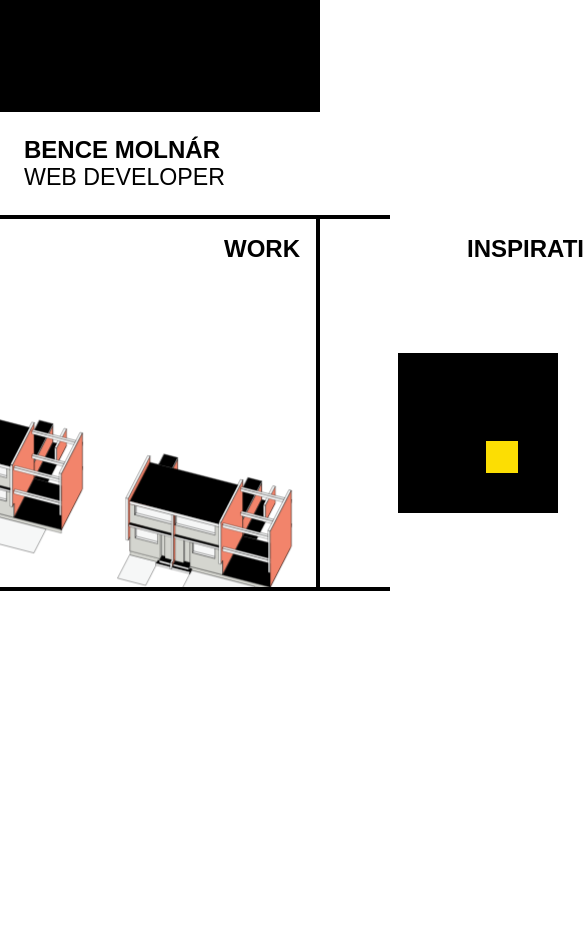
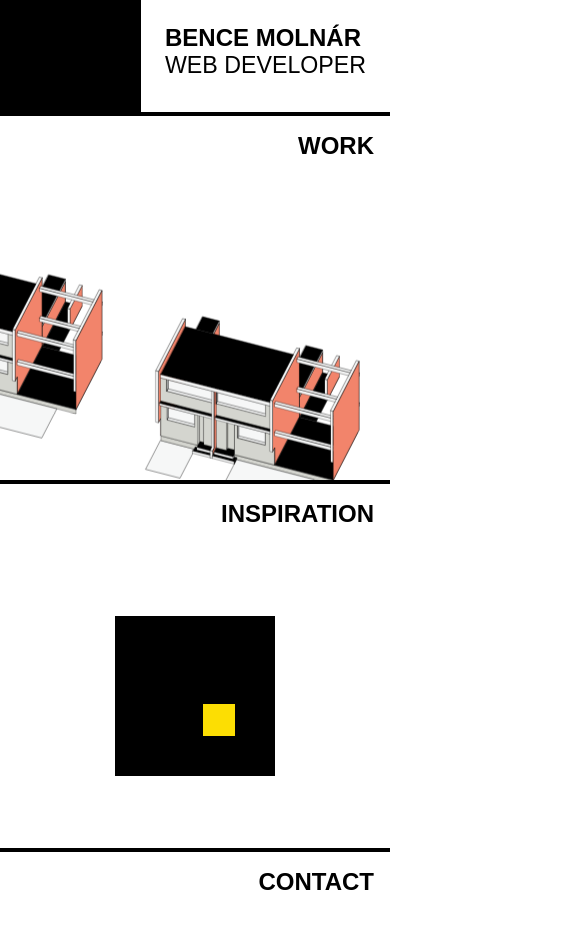
Before and after one commit to bencemol/bmolnar.dev, a SvelteKit app: page / in a window 390 px wide. Shown: the top 928 px of the page, 585 px wide, since content can reach past the window. Before the commit the page ends 844 px from the top, so only its background shows below. Built offline with nearby package versions, Linux system fonts and the light colour scheme; a web font is replaced by a local one.

Commit message:
make it responsive

```diff
--- a/src/lib/Header.svelte
+++ b/src/lib/Header.svelte
@@ -1,6 +1,6 @@
 <header>
   <section class="gutter"></section>
-  <section class="m-24">
+  <section class="title m-24">
     <h1>Bence Molnár</h1>
     <h2 class="job-title">Web Developer</h2>
   </section>
@@ -8,16 +8,23 @@
 
 <style>
   header {
-    border-bottom: solid var(--border-width) var(--border-color);
     display: flex;
-    flex-wrap: wrap;
-    align-items: center;
+    align-items: stretch;
     text-transform: uppercase;
   }
 
+  .title {
+    flex-shrink: 1;
+  }
+
   .gutter {
-    height: 7rem;
-    width: min(20rem, 100vw);
+    min-height: 7rem;
+    width: 20rem;
+    flex-shrink: 0;
+    flex-grow: 1;
+    flex-basis: 0px;
+    min-width: 0px;
+    max-width: 20rem;
     border-right: solid var(--border-width) var(--border-color);
     background: var(--hover-color, #000);
     transition: background 900ms cubic-bezier(0.075, 0.82, 0.165, 1);
--- a/src/routes/+page.svelte
+++ b/src/routes/+page.svelte
@@ -18,7 +18,7 @@
           <NestedCubes />
         </a>
       </li>
-      <li></li>
+      <li class="spacer"></li>
       <li class="hover-color-3">
         <a href="/contact">
           <h2 class="nav-item">Contact</h2>
@@ -30,15 +30,18 @@
 
 <style>
   nav ul {
-    display: grid;
-    grid-template-columns: 20rem 20rem auto 20rem;
-    border-bottom: solid var(--border-width) var(--border-color);
+    display: flex;
+    flex-wrap: wrap;
     text-transform: uppercase;
     text-align: right;
+    border-top: solid var(--border-width) var(--border-color);
+    border-bottom: solid var(--border-width) var(--border-color);
   }
 
   li {
+    width: 20rem;
     height: 23rem;
+    flex-grow: 0;
   }
 
   li:not(:last-child) {
@@ -61,6 +64,11 @@
     padding: 1rem;
   }
 
+  .spacer {
+    width: 0;
+    flex-grow: 1;
+  }
+
   .work:hover {
     --slip-play-state: running;
   }
@@ -70,4 +78,24 @@
     --depth: 0;
     --scale: 0;
   }
+
+  @media only screen and (max-width: 62rem) {
+    nav ul {
+      display: block;
+      border-bottom: none;
+    }
+
+    li {
+      width: 100%;
+    }
+
+    li:not(:last-child) {
+      border-right: none;
+      border-bottom: solid var(--border-width) var(--border-color);
+    }
+
+    .spacer {
+      display: none;
+    }
+  }
 </style>
```
